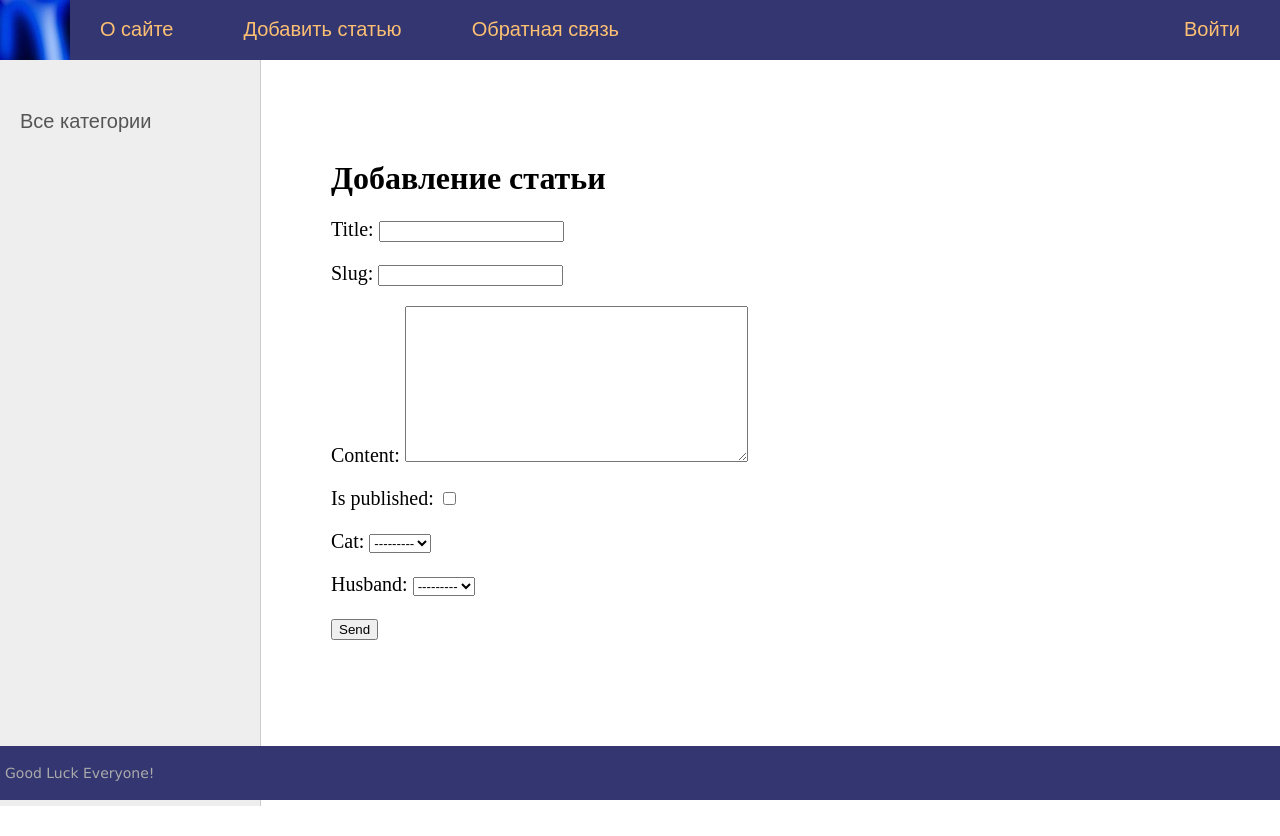
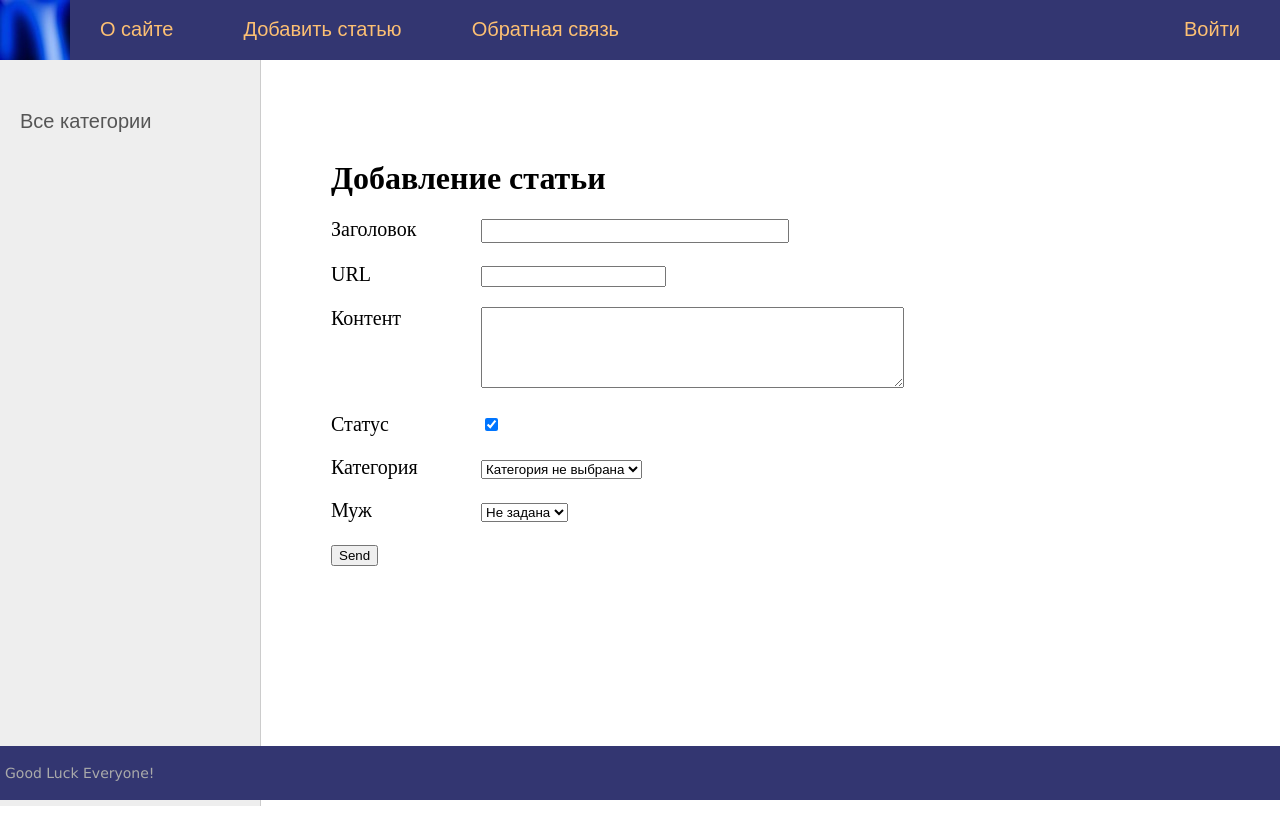
Before and after one commit to Nekspert/Good-Good-Django, a Django app: page /addpage/ in a window 1280 px wide. Run offline with Django 5.2, Linux system fonts and the light colour scheme; data that the repository does not hold is empty.

Commit message:
Feat: 7.3 Displaying form fields. Saving sended data in DB
The AddPostForm form now contains 'label' kwarg and custom attrs in 'widget' kwarg for different HTML class attribute instead of general class, defined in addpage.html

The addpage.html got enumerate of form fields and displaying like auto-manual rows, using class="form-label", for="{{ f.id_for_label }}" etc

The addpage view try creates Women object and redirects to main page 'home' except displays error using form.add_error()

```diff
--- a/sitewomen/women/forms.py
+++ b/sitewomen/women/forms.py
@@ -4,9 +4,10 @@ from .models import Category, Husband
 
 
 class AddPostForm(forms.Form):
-    title = forms.CharField(max_length=255)
-    slug = forms.SlugField(max_length=255)
-    content = forms.CharField(widget=forms.Textarea(), required=False)
-    is_published = forms.BooleanField(required=False)
-    cat = forms.ModelChoiceField(queryset=Category.objects.all())
-    husband = forms.ModelChoiceField(queryset=Husband.objects.all(), required=False)
+    title = forms.CharField(max_length=255, label='Заголовок', widget=forms.TextInput(attrs={'class': 'form-input'}))
+    slug = forms.SlugField(max_length=255, label='URL')
+    content = forms.CharField(widget=forms.Textarea(attrs={'cols': 50, 'rows': 5}), required=False, label='Контент')
+    is_published = forms.BooleanField(required=False, label='Статус', initial=True)
+    cat = forms.ModelChoiceField(queryset=Category.objects.all(), label='Категория', empty_label='Категория не выбрана')
+    husband = forms.ModelChoiceField(queryset=Husband.objects.all(), required=False, label='Муж',
+                                     empty_label='Не задана')
--- a/sitewomen/women/templates/women/addpage.html
+++ b/sitewomen/women/templates/women/addpage.html
@@ -5,7 +5,10 @@
 
 <form action="" method="post">
     {% csrf_token %}
-    {{ form.as_p }}
+    {% for f in form %}
+    <p><label class="form-label" for="{{ f.id_for_label }}">{{ f.label }}</label>{{ f }}</p>
+    <div class="form-error">{{ f.errors }}</div>
+    {% endfor %}
     <p><button type="submit">Send</button></p>
 </form>
 
--- a/sitewomen/women/views.py
+++ b/sitewomen/women/views.py
@@ -1,5 +1,6 @@
+import django.db.utils
 from django.http import HttpRequest, HttpResponse, HttpResponseNotFound
-from django.shortcuts import get_object_or_404, render
+from django.shortcuts import get_object_or_404, redirect, render
 from django.urls import Resolver404
 
 from .forms import AddPostForm
@@ -45,7 +46,11 @@ def addpage(request: HttpRequest):
     if request.method == 'POST':
         form = AddPostForm(request.POST)
         if form.is_valid():
-            print(form.cleaned_data)
+            try:
+                Women.objects.create(**form.cleaned_data)
+                return redirect('home')
+            except django.db.utils.IntegrityError:
+                form.add_error(None, 'Ошибка добавления поста')
     else:
         form = AddPostForm()
     data = {
```
